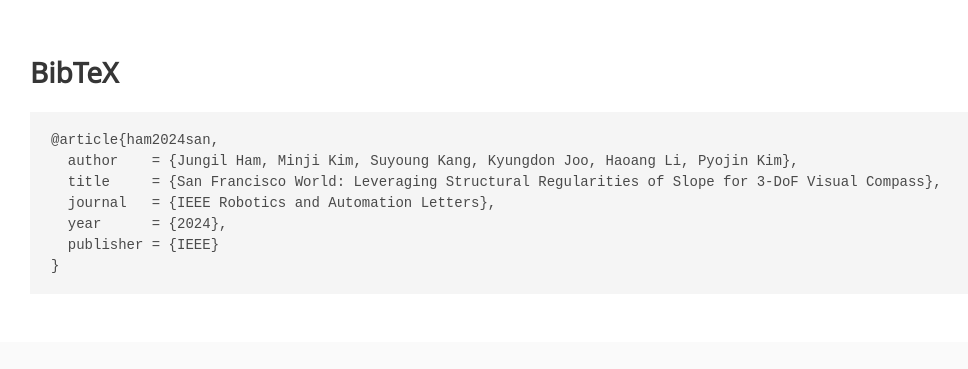
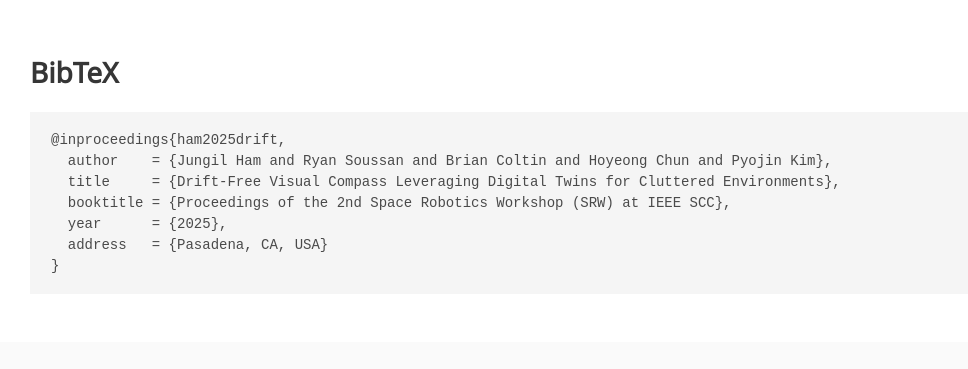
Before and after one commit to DTOR-VisualCompass/DTOR-VisualCompass.github.io, a plain HTML site: page index.html in a window 1280 px wide. Shown: the part 1492-1861 px from the top of the page, without its empty margins (130-1098 px from the left). Drawn offline with nearby package versions, Linux system fonts and the light colour scheme; some icons are missing; a web font is replaced by a local one.

Commit message:
Update index.html

```diff
--- a/index.html
+++ b/index.html
@@ -190,12 +190,12 @@
 <section class="section" id="BibTeX">
   <div class="container is-max-desktop content">
     <h2 class="title">BibTeX</h2>
-    <pre><code>@article{ham2024san,
-  author    = {Jungil Ham, Minji Kim, Suyoung Kang, Kyungdon Joo, Haoang Li, Pyojin Kim},
-  title     = {San Francisco World: Leveraging Structural Regularities of Slope for 3-DoF Visual Compass},
-  journal   = {IEEE Robotics and Automation Letters},
-  year      = {2024},
-  publisher = {IEEE}
+    <pre><code>@inproceedings{ham2025drift,
+  author    = {Jungil Ham and Ryan Soussan and Brian Coltin and Hoyeong Chun and Pyojin Kim},
+  title     = {Drift-Free Visual Compass Leveraging Digital Twins for Cluttered Environments},
+  booktitle = {Proceedings of the 2nd Space Robotics Workshop (SRW) at IEEE SCC},
+  year      = {2025},
+  address   = {Pasadena, CA, USA}
 }</code></pre>
   </div>
 </section>
```
